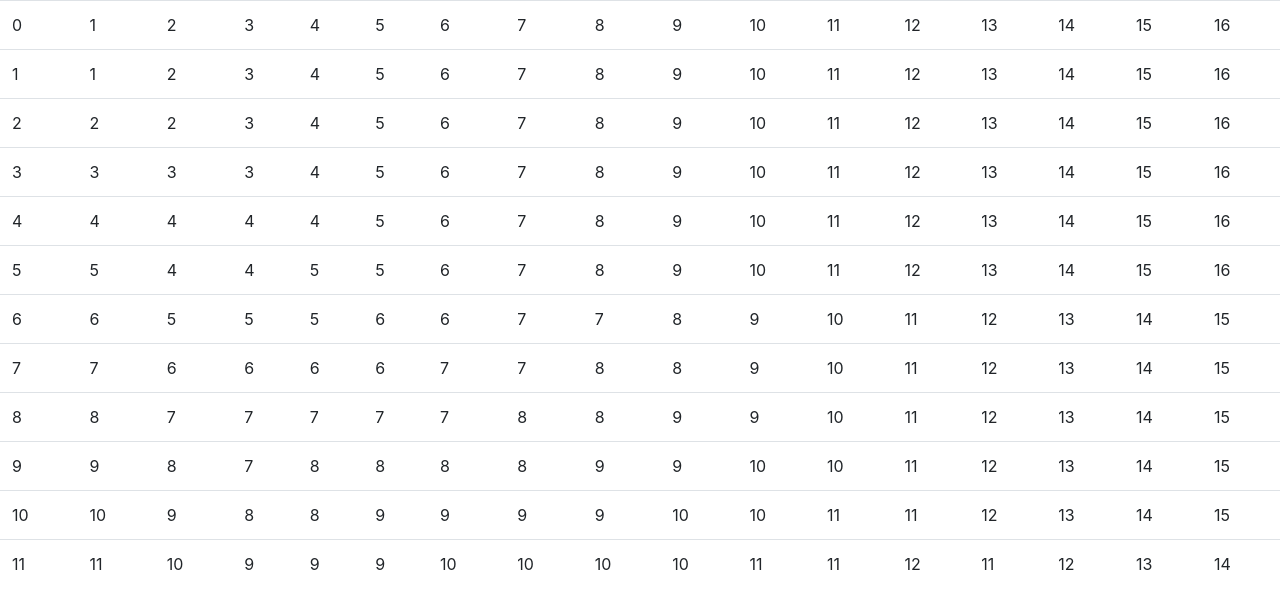
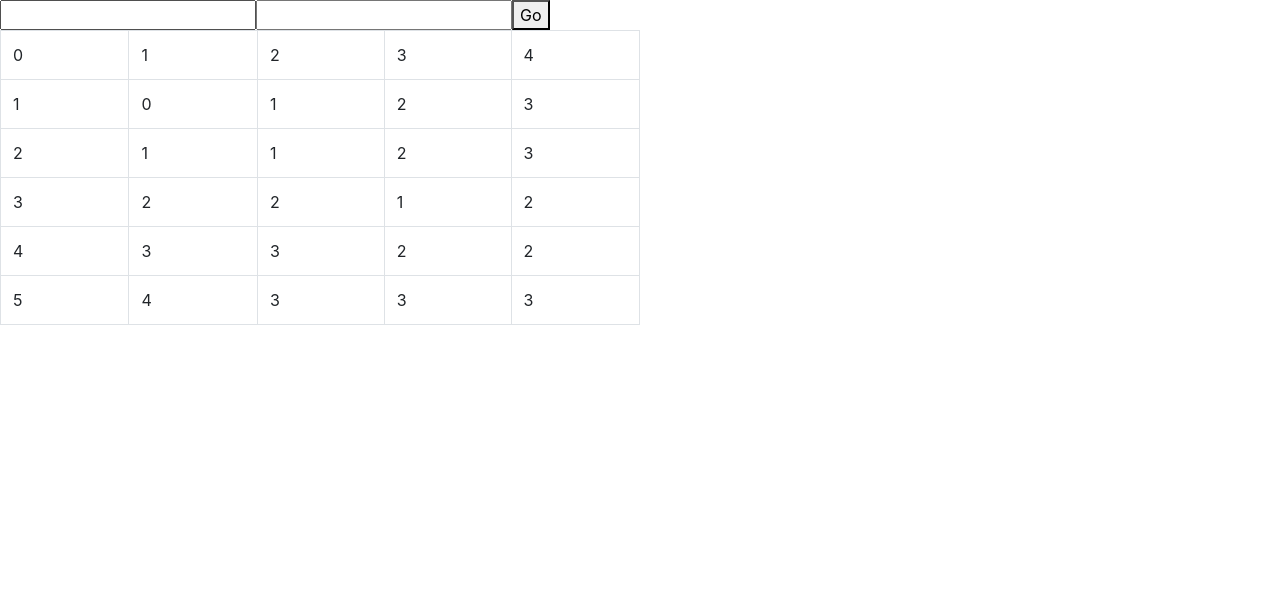
Before and after one commit to hecris/levenshtein, a React (Create React App) app: page / in a window 1280 px wide. Shown: the top 608 px of the page. Built offline with nearby package versions, Linux system fonts and the light colour scheme.

Commit message:
cell inspector

```diff
--- a/src/App.js
+++ b/src/App.js
@@ -1,11 +1,39 @@
 import React from 'react';
-import './App.css';
 import Matrix from './Matrix.js'
 
 function App() {
   return (
-          <Matrix S='amazon.jobs' T='googleuniversity' />
+          <Home />
   );
 }
 
+class Home extends React.Component {
+    constructor(props) {
+        super(props);
+        this.state = {
+            S: 'hello',
+            T: 'hola'
+        }
+        this.input1 = React.createRef();
+        this.input2 = React.createRef();
+        this.handleClick = this.handleClick.bind(this);
+    }
+
+    handleClick() {
+        this.setState({S: this.input1.current.value});
+        this.setState({T: this.input2.current.value});
+    }
+
+    render () {
+        return (
+                <div>
+                    <input ref={this.input1} type="text"></input>
+                    <input ref={this.input2} type="text"></input>
+                    <button onClick={this.handleClick}>Go</button>
+                    <Matrix S={this.state.S} T={this.state.T} />
+                </div>
+               );
+    }
+}
+
 export default App;
--- /dev/null
+++ b/src/CellInspector.js
@@ -0,0 +1,48 @@
+import React from 'react';
+
+class CellInspector extends React.Component {
+    constructor(props) {
+        super(props);
+        this.state = {
+            i: -1,
+            j: -1,
+            val: -1,
+        };
+    }
+
+    updateCell(i, j, val) {
+        this.setState({i: i});
+        this.setState({j: j});
+        this.setState({val: val});
+    }
+
+    examinePath() {
+        alert('get');
+    }
+
+    render() {
+        let i = this.state.i, j = this.state.j, val = this.state.val;
+        if (i === -1) return "";
+        return (
+                <div>
+                    The minimum edit distance between
+                    &nbsp;
+                    <label style={{color: 'blue'}}>&quot;{this.props.S.slice(0,i)}&quot;</label>
+                    &nbsp;
+                    and
+                    &nbsp;
+                    <label style={{color: 'blue'}}>&quot;{this.props.T.slice(0,j)}&quot;</label>
+                    &nbsp;
+                    is
+                    &nbsp;
+                    <label style={{color: 'red'}}>{val}</label>
+                    &nbsp;
+                    <div>
+                        <button onClick={this.examinePath}> Examine Path </button>
+                    </div>
+                </div>
+               );
+    }
+}
+
+export default CellInspector;
--- a/src/Matrix.js
+++ b/src/Matrix.js
@@ -1,6 +1,7 @@
 import React from 'react';
 import 'bootstrap/dist/css/bootstrap.min.css';
 import { lev } from './lev.js'
+import CellInspector from './CellInspector.js'
 
 
 class Cell extends React.Component {
@@ -33,8 +34,9 @@ class Matrix extends React.Component {
         this.cellClick = this.cellClick.bind(this);
         this.state = {
             cells: [],
-            refs: []
+            refs: [],
         };
+        this.cellInspector = React.createRef();
     }
 
     componentDidMount() {
@@ -44,18 +46,18 @@ class Matrix extends React.Component {
     buildCellsAndRefs(dp) {
         let n = dp.length, m = dp[0].length;
         var refs = new Array(n);
-        for (var i = 0; i < n; ++i) {
-            var row = new Array(m);
-            for (var j = 0; j < m; ++j) {
+        for (let i = 0; i < n; ++i) {
+            let row = new Array(m);
+            for (let j = 0; j < m; ++j) {
                 row[j] = React.createRef();
             }
             refs[i] = row;
         }
 
         var res = new Array(n);
-        for (var i = 0; i < n; ++i) {
-            var row = new Array(m);
-            for (var j = 0; j < m; ++j) {
+        for (let i = 0; i < n; ++i) {
+            let row = new Array(m);
+            for (let j = 0; j < m; ++j) {
                 row[j] = <Cell x={i} y={j} ref={refs[i][j]}
                           cellClick={this.cellClick} value={dp[i][j]} />
             }
@@ -76,24 +78,41 @@ class Matrix extends React.Component {
 
     cellClick(i, j) {
         this.resetCellColors();
+        this.cellClickHelper(i, j);
+        this.cellInspector.current.updateCell(i, j, this.dp[i][j]);
+    }
+
+    cellClickHelper(i, j) {
         let dp = this.dp;
+        let S = this.props.S, T = this.props.T;
         var mymin = () => Math.min(dp[i-1][j-1], dp[i-1][j], dp[i][j-1]);
-        if (i != 0 || j != 0) {
-            if (i === 0 || mymin() === dp[i][j-1]) {
-                this.cellClick(i, j-1);
+        if (i !== 0 || j !== 0) {
+            if (S[i-1] === T[j-1]) {
+                this.cellClickHelper(i-1, j-1);
+            }
+            else if (i === 0 || mymin() === dp[i][j-1]) {
+                this.cellClickHelper(i, j-1);
             }
             else if (j === 0 || mymin() === dp[i-1][j]) {
-                this.cellClick(i-1, j);
+                this.cellClickHelper(i-1, j);
             }
             else {
-                this.cellClick(i-1, j-1);
+                this.cellClickHelper(i-1, j-1);
             }
         }
         this.state.refs[i][j].current.setColor('blue');
     }
 
+    componentDidUpdate(prevProps){
+        if (this.props.S !== prevProps.S || this.props.T !== prevProps.T) {
+            this.dp = lev(this.props.S, this.props.T);
+            this.buildCellsAndRefs(this.dp);
+        }
+    }
+
     render() {
-        return ( <table className="table">
+        return ( <div>
+                <table className="table table-bordered" style={{width: '50%', height: '25%'}}>
                 {
             this.state.cells.map((row) => {
             return <tr>
@@ -102,6 +121,11 @@ class Matrix extends React.Component {
         })
                 }
                 </table>
+
+                <CellInspector ref={this.cellInspector}
+                               S={this.props.S}
+                               T={this.props.T} />
+                </div>
         )
     }
 }
```
